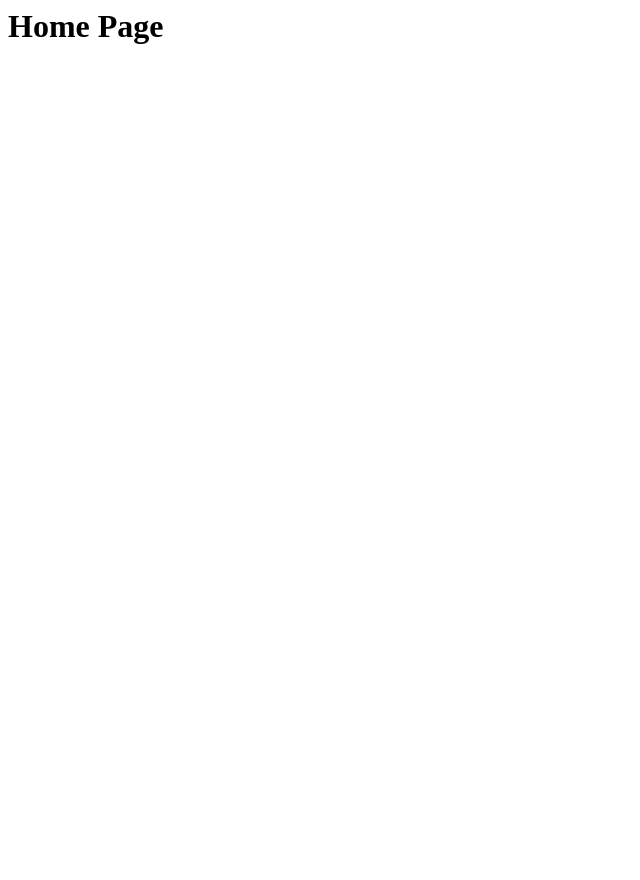
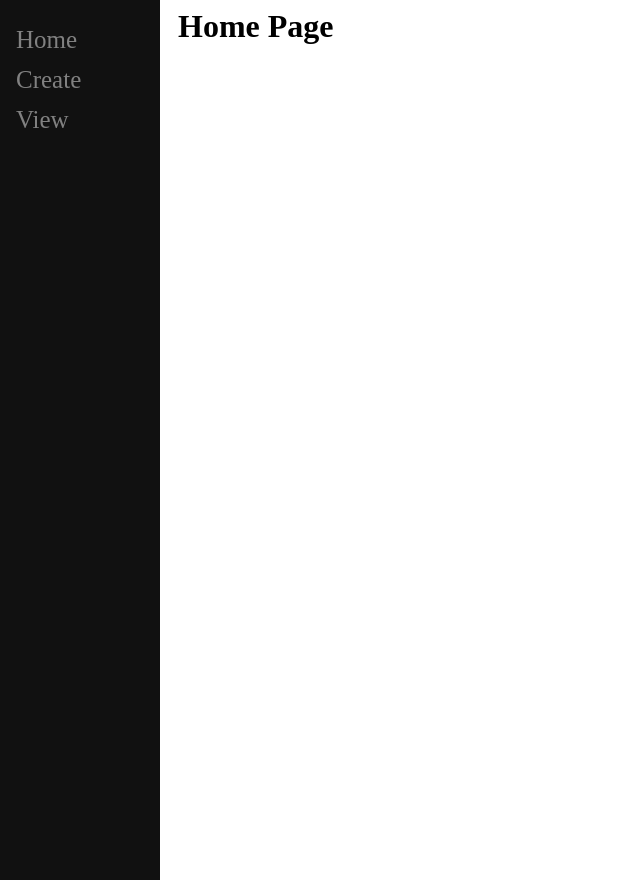
Before and after one commit to shjeong92/todolist_django, a Django app: page / in a window 1280 px wide. Before the commit the part shown is almost empty. Shown: the whole page, without its empty margins (0-640 px from the left). Run offline with Django 3.2, Linux system fonts and the light colour scheme.

Commit message:
add sidbar

```diff
--- a/main/templates/main/base.html
+++ b/main/templates/main/base.html
@@ -1,11 +1,45 @@
 <html>
     <head>
+        <style type="text/css">
+            .sidenav {
+                height: 100%;
+                width: 160px;
+                position: fixed;
+                z-index: 1;
+                top: 0;
+                left: 0;
+                background-color: #111;
+                overflow-x: hidden;
+                padding-top: 20px;
+            }
+            .sidenav a {
+                padding: 6px 8px 6px 16px;
+                text-decoration: none;
+                color: #818181;
+                font-size:25px;
+                display:block;
+            }
+            .sidenav a:hover {
+                color: #f1f1f1;
+                font-size:30px;
+            }
+            .main {
+                margin-left: 160px;
+                padding: 0px 10px;
+            }
+
+        </style>
         <title>
             {% block title %}Tim's Site{% endblock %}
         </title>
     </head>
     <body>
-        <div id="content", name="content">
+        <div class="sidenav">
+            <a href="/home">Home</a>
+            <a href="/home">Create</a>
+            <a href="/4">View</a>
+        </div>
+        <div id="content", name="content", class="main">
             {% block content %}
             {% endblock %}
         </div>
```
